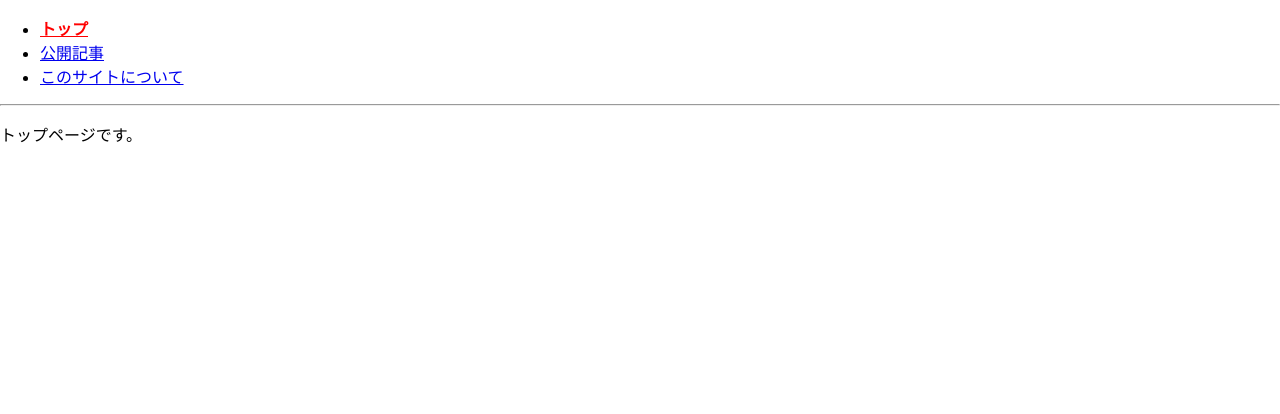
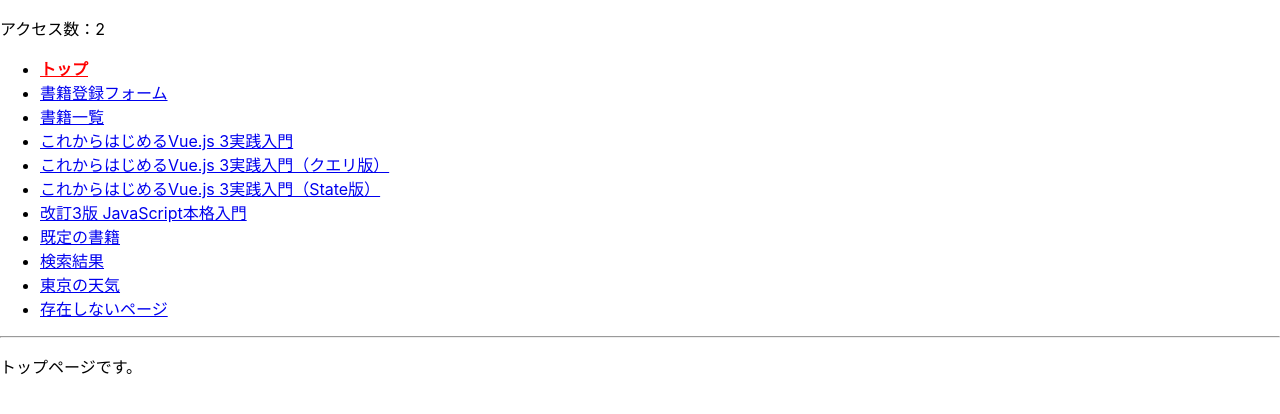
Before and after one commit to issei-yoshi/react-jissen-nyumon, a React (Create React App) app: page / in a window 1280 px wide. Shown: the top 414 px of the page. Built offline with nearby package versions, Linux system fonts and the light colour scheme.

Commit message:
advanced router

```diff
--- a/src/index.js
+++ b/src/index.js
@@ -50,6 +50,7 @@
 import { Router, RouterProvider } from 'react-router-dom';
 import routesBasic from './routing/routesBasic';
 import routesLink from './routing/routesLink';
+import routesParam from './routing/routesParam';
 
 // const cli = new QueryClient();
 
@@ -118,7 +119,8 @@
     {/* <HookDefered /> */}
     {/* <HookDeferredTransition /> */}
     {/* <HookCustom /> */}
-    <RouterProvider router={routesLink} />
+    {/* <RouterProvider router={routesLink} /> */}
+    <RouterProvider router={routesParam} />
   </React.StrictMode>
 );
 
--- /dev/null
+++ b/src/routing/BookPage.js
@@ -0,0 +1,31 @@
+import { useParams } from 'react-router-dom';
+import MyHeader from './MyHeader';
+import books from '../utilizeHooks/books';
+
+export default function BookPage() {
+  // const params = useParams();
+  // return <p>ISBNコード「{params.isbn}」のページです。</p>;
+
+  // 分割代入
+  // const { isbn } = useParams();
+  const { isbn = '978-4-8156-0182-9' } = useParams();
+  return <p>ISBNコード「{isbn}」のページです。</p>;
+
+  // MyHeader コンポーネントを適用
+  // const { isbn = '978-4-8156-0182-9' } = useParams();
+  // const { title, summary } = books.find(b => isbn === b.isbn);
+  // return (
+  //   <>
+  //   <MyHeader title={title} keywords={title}
+  //     description={summary} />
+  //   <p>ISBNコード「{isbn}」のページです。</p>
+  //   </>
+  // );
+
+  // 例外をスローする
+  // const { isbn = '978-4-8156-0182-9' } = useParams();
+  // if (!/978-4-[0-9]{2,7}-[0-9]{2,7}-[0-9X]/.test(isbn)) {
+  //   throw new RangeError('ISBN is invalid!!');
+  // }
+  // return <p>ISBNコード「{isbn}」のページです。</p>;
+}
--- /dev/null
+++ b/src/routing/BookQueryPage.js
@@ -0,0 +1,8 @@
+import { useSearchParams } from 'react-router-dom';
+
+export default function BookQueryPage() {
+  const [ params, setParams ] = useSearchParams(
+    { isbn: '978-4-8156-0182-9' }
+  );
+  return <p>ISBNコード「{params.get('isbn')}」のページです。</p>;
+}
--- /dev/null
+++ b/src/routing/BookStatePage.js
@@ -0,0 +1,11 @@
+import { useLocation } from 'react-router-dom';
+
+export default function BookStatePage() {
+  const { state: isbn = '978-4-8156-0182-9' } = useLocation();
+
+  return (
+    <>
+    <p>ISBNコード「{isbn}」のページです。</p>
+    </>
+  );
+}
--- /dev/null
+++ b/src/routing/NotFoundPage.js
@@ -0,0 +1,6 @@
+import { useParams } from 'react-router-dom';
+
+export default function NotFoundPage() {
+  const { '*': paths } = useParams();
+  return <p>指定されたパス「{paths}」は存在しません。</p>;
+}
--- /dev/null
+++ b/src/routing/RouterParam.js
@@ -0,0 +1,38 @@
+import { useState } from 'react';
+import { NavLink, Outlet, useNavigation } from 'react-router-dom';
+import './RouterNav.css';
+
+export default function RouterParam() {
+  const navigation = useNavigation();
+  const [count, setCount] = useState(0);
+  return (
+    <>
+      <p>アクセス数：{count}</p>
+      <ul>
+        <li><NavLink to="/">トップ</NavLink></li>
+        <li><NavLink to="/book/form">書籍登録フォーム</NavLink></li>
+        <li><NavLink to="/books" end>書籍一覧</NavLink></li>
+        <li><NavLink to="/book/978-4-8156-1336-5">
+          これからはじめるVue.js 3実践入門</NavLink></li>
+        <li><NavLink to="/bookQuery?isbn=978-4-8156-1336-5">
+          これからはじめるVue.js 3実践入門（クエリ版）</NavLink></li>
+        <li><NavLink to="/bookState" state="978-4-8156-1336-5">
+          これからはじめるVue.js 3実践入門（State版）</NavLink></li>
+        <li><NavLink to="/book/978-4-297-13288-0">
+          改訂3版 JavaScript本格入門</NavLink></li>
+        <li><NavLink to="/book" end>既定の書籍</NavLink></li>
+        <li><NavLink to="/search/react/router/remix">検索結果</NavLink></li>
+        <li><NavLink to="/weather/Tokyo">東京の天気</NavLink></li>
+        <li><NavLink to="/nothing/foo/bar">存在しないページ</NavLink></li>
+      </ul>
+      <hr />
+      {/* <Outlet /> */}
+      <Outlet context={[count, setCount]} />
+      {/* {
+        navigation.state === 'loading' ?
+          <p>Loading...</p> :
+          <Outlet />
+      } */}
+    </>
+  );
+}
--- /dev/null
+++ b/src/routing/SearchPage.js
@@ -0,0 +1,6 @@
+import { useParams } from 'react-router-dom';
+
+export default function SearchPage() {
+  const { '*': keywords } = useParams();
+  return <p>検索ワード「{keywords}」のページです。</p>;
+}
--- a/src/routing/TopPage.js
+++ b/src/routing/TopPage.js
@@ -3,8 +3,8 @@
 import MyHeader from './MyHeader';
 
 export default function TopPage() {
-  // const [, setCount] = useOutletContext();
-  // useEffect(() => setCount(c => c + 1), [setCount]);
+  const [, setCount] = useOutletContext();
+  useEffect(() => setCount(c => c + 1), [setCount]);
   return <p>トップページです。</p>;
 
   // return (
--- /dev/null
+++ b/src/routing/routesParam.js
@@ -0,0 +1,123 @@
+import { Route, createBrowserRouter, createRoutesFromElements,
+  json, redirect } from 'react-router-dom';
+import RouterParam from './RouterParam';
+import TopPage from './TopPage';
+// import WeatherPage from './WeatherPage';
+import BookQueryPage from './BookQueryPage';
+import BookStatePage from './BookStatePage';
+import BookPage from './BookPage';
+// import InvalidParamsPage from './InvalidParamsPage';
+import SearchPage from './SearchPage';
+import NotFoundPage from './NotFoundPage';
+// import CommonErrorPage from './CommonErrorPage';
+// import BookFormPage from './BookFormPage';
+// import yup from '../chap04/yup.jp';
+// import { date, number, string } from 'yup';
+
+// const sleep = ms => new Promise(res => setTimeout(res, ms));
+
+// const fetchWeather = async ({ params }) => {
+//   // await sleep(2000);
+//   const res = await fetch(`https://api.openweathermap.org/data/2.5/weather?q=${params.city}&lang=ja&appid=xxxxxxxxxxxxxxxxxxxxxxxxxxxxxxxx`);
+//   if (res.ok) { return res; }
+//   return json({
+//     "weather":[
+//       {"id":803,"main":"Unknown","description":"不明","icon":"50d"}
+//     ],
+//     "name":"不明"
+//   });
+
+//   // return new Response(
+//   //   JSON.stringify({
+//   //     "weather":[
+//   //       {"id":803,"main":"Unknown","description":"不明","icon":"50d"}
+//   //     ],
+//   //     "name":"不明"
+//   //   }),
+//   //   {
+//   //     status: 200,
+//   //     headers: {
+//   //       'Content-Type': 'application/json; UTF-8',
+//   //     },
+//   //   }
+//   // );
+
+//   // const data = {
+//   //   "weather":[
+//   //     {"id":803,"main":"Unknown","description":"不明","icon":"50d"}
+//   //   ],
+//   //   "name":"不明"
+//   // };
+
+//   // switch (res.status) {
+//   //   case 404:
+//   //     throw json({ message: 'city is invalid!!' }, { status: 404 });
+//   //   case 401:
+//   //     throw json({ message: 'api key is invalid!!' }, { status: 401 });
+//   //   default:
+//   //     throw json({ message: 'api server is in trouble...' }, { status: 501 });
+//   // }
+// };
+
+// const bookAction = async ({ request }) => {
+//   const form = await request.formData();
+//   const bookSchema = yup.object({
+//     title: string().label('書名').required().max(100),
+//     price: number().label('価格').integer().positive(),
+//     published: date().label('刊行日').required().max(new Date(2100, 0, 1))
+//   });
+//   let info;
+//   try {
+//     info = await bookSchema.validate({
+//       title: form.get('title'),
+//       price: form.get('price') || 0,
+//       published: new Date(form.get('published') || Date.now()),
+//     }, {
+//       abortEarly: false
+//     });
+//     console.log(info);
+//     return redirect('/');
+//   } catch (e) {
+//     return e.errors;
+//   }
+// };
+
+const routesParam = createBrowserRouter(
+  createRoutesFromElements(
+    <Route element={<RouterParam />}
+      // errorElement={<CommonErrorPage />}
+      // errorElement={<InvalidParamsPage />}
+    >
+      <Route path="/" element={<TopPage />} />
+      {/* <Route path="/books" lazy={async ()=> {
+        const { BookListPage } = await import('./BookNest');
+        return { Component: BookListPage };
+      }}>
+        <Route path=":isbn" lazy={async ()=> {
+          const { BookDetailsPage } = await import('./BookNest');
+          return { Component: BookDetailsPage };
+        }} />
+      </Route>
+      <Route path="/book/form" element={<BookFormPage />}
+        action={bookAction} /> */}
+      <Route path="/book/:isbn" element={<BookPage />} />
+      <Route path="/book/:isbn?" element={<BookPage />}
+        // errorElement={<InvalidParamsPage />}
+      />
+      <Route path="/bookQuery" element={<BookQueryPage />} />
+      <Route path="/bookState" element={<BookStatePage />}/>
+      <Route path="/search/*" element={<SearchPage />} />
+      {/* <Route path="/weather/:city" element={<WeatherPage />}
+        loader={({ params }) =>
+          fetch(`https://api.openweathermap.org/data/2.5/weather?q=${params.city}&lang=ja&appid=xxxxxxxxxxxxxxxxxxxxxxxxxxxxxxxx`)
+        }
+        // loader={fetchWeather}
+        /> */}
+      {/* <Route path="/weather/:city"
+        lazy={() => import('./WeatherLazyPage')} /> */}
+      <Route path="*" element={<NotFoundPage />} />
+  </Route>
+  )
+);
+
+export default routesParam;
```
Also changed, not shown: 1 other file (tests, documents, lock files or other folders).
